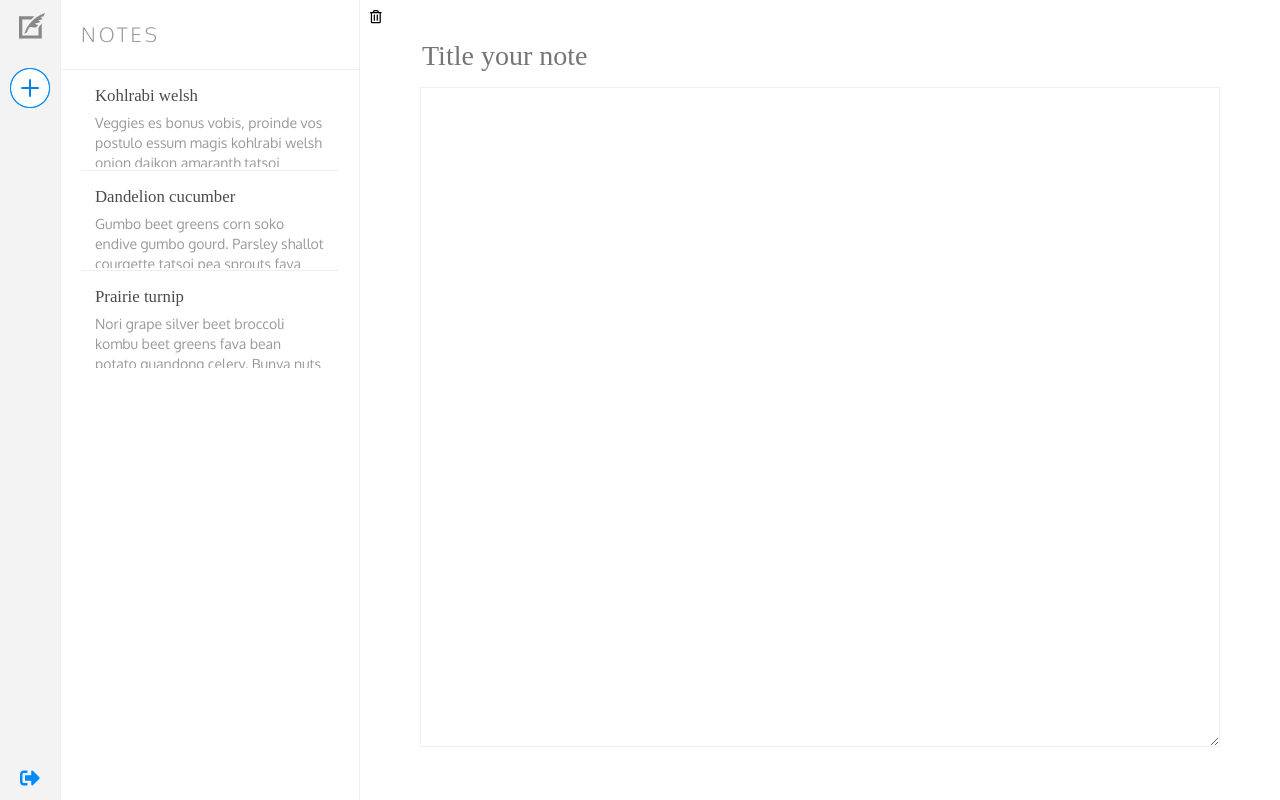
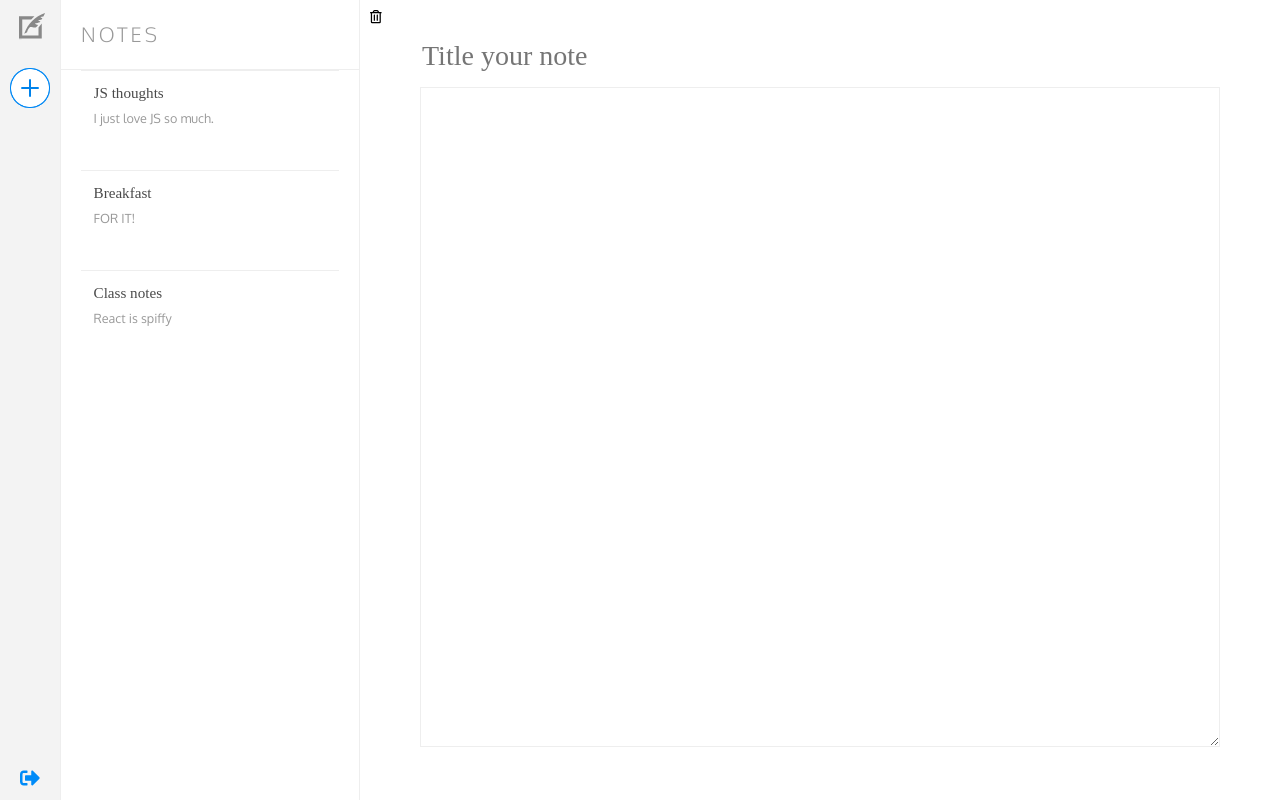
Before and after one commit to mRetoff/React-App, a React (Create React App) app: page / in a window 1280 px wide. Built offline with nearby package versions, Linux system fonts and the light colour scheme; a web font is replaced by a local one.

Commit message:
Add note.js and notes array to dynamically store notes

```diff
--- /dev/null
+++ b/src/Note.js
@@ -0,0 +1,20 @@
+import React from 'react'
+
+const Note = (props) => {
+  return (
+    <li className="Note">
+      <div className="note">
+        <div className="note-title">
+          { props.note.title }
+        </div>
+        <div className="note-body">
+          <p>
+            { props.note.body }
+          </p>
+        </div>
+      </div>
+    </li>
+  )
+}
+
+export default Note
--- a/src/NoteList.js
+++ b/src/NoteList.js
@@ -1,53 +1,32 @@
 import React from 'react'
+
 import './NoteList.css'
+import Note from './Note'
 
 const NoteList = () => {
+  const notes = [
+    {
+      id: 1,
+      title: 'JS thoughts',
+      body: 'I just love JS so much.',
+    },
+    {
+      id: 2,
+      title: 'Breakfast',
+      body: 'FOR IT!',
+    },
+    {
+      id: 3,
+      title: 'Class notes',
+      body: 'React is spiffy',
+    },
+  ]
+
   return (
     <div className="NoteList">
       <h3>Notes</h3>
       <ul id="notes">
-                    <a className="active">
-                        <li>
-                            <div className="note">
-                                <div className="note-title">
-                                     Kohlrabi welsh
-                                </div>
-                                <div className="note-body">
-                                    <p>
-                                        Veggies es bonus vobis, proinde vos postulo essum magis kohlrabi welsh onion daikon amaranth tatsoi tomatillo melon azuki bean garlic.
-                                    </p>
-                                </div>
-                            </div>
-                        </li>
-                    </a>
-                    <a>
-                         <li>
-                            <div className="note">
-                                <div className="note-title">
-                                    Dandelion cucumber
-                                </div>
-                                <div className="note-body">
-                                    <p>
-                                        Gumbo beet greens corn soko endive gumbo gourd. Parsley shallot courgette tatsoi pea sprouts fava bean collard greens dandelion okra wakame tomato. Dandelion cucumber earthnut pea peanut soko zucchini.
-                                    </p>
-                                </div>
-                            </div>
-                        </li>
-                    </a>
-                <a>
-                    <li>
-                        <div className="note">
-                            <div className="note-title">
-                                Prairie turnip
-                            </div>
-                            <div className="note-body">
-                                <p>
-                                    Nori grape silver beet broccoli kombu beet greens fava bean potato quandong celery. Bunya nuts black-eyed pea prairie turnip leek lentil turnip greens parsnip.
-                                </p>
-                            </div>
-                        </div>
-                    </li>
-                </a>
+        { notes.map(note => <Note key={note.id} note={note} />) }
       </ul>
     </div>
   )
```
Also changed, not shown: src/NoteList.css (indentation only). Lines whose indentation alone changed are shown as unchanged.
